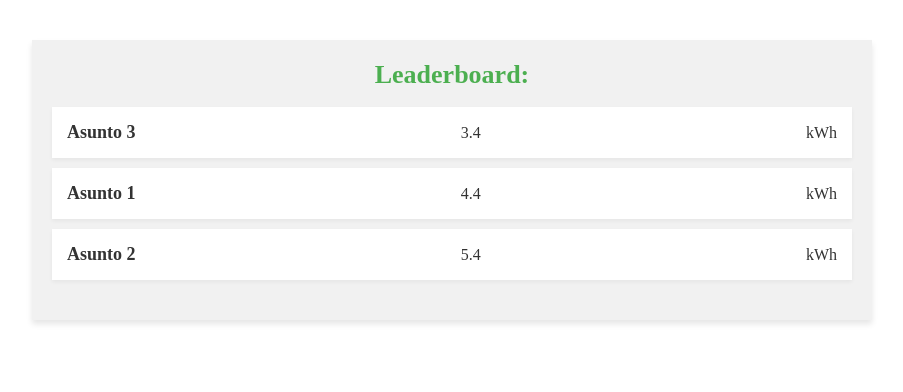
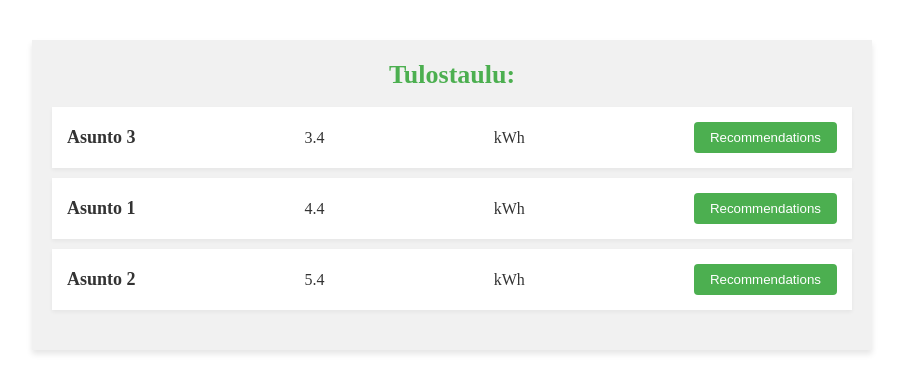
Before and after one commit to SipuliCodes/sustainable_building, a React (Vite) app: page / in a window 1280 px wide. Shown: the top 392 px of the page, without its empty margins (188-1091 px from the left). Built offline with nearby package versions, Linux system fonts and the light colour scheme; no server answers.

Commit message:
CSS and recommendations button update

```diff
--- a/src/components/Leaderboard/Leaderboard.css
+++ b/src/components/Leaderboard/Leaderboard.css
@@ -72,3 +72,17 @@ h1 {
     font-size: 14px;
   }
 }
+
+.recommendations-button {
+  padding: 8px 16px;
+  background-color: var(--primary-color);
+  color: var(--light-text);
+  border: none;
+  border-radius: 4px;
+  cursor: pointer;
+  transition: background-color 0.3s ease;
+}
+
+.recommendations-button:hover {
+  background-color: var(--secondary-color);
+}
--- a/src/components/Leaderboard/LeaderboardPlace/index.jsx
+++ b/src/components/Leaderboard/LeaderboardPlace/index.jsx
@@ -1,4 +1,4 @@
-import React from 'react';
+import React from "react";
 
 const LeaderboardPlace = ({ building }) => {
   return (
@@ -6,6 +6,12 @@ const LeaderboardPlace = ({ building }) => {
       <span className="place-name">{building.name}</span>
       <span className="place-consumption">{building.consumption} </span>
       <span className="place-unit">{building.unit}</span>
+      <button
+        className="recommendations-button"
+        onClick={() => (window.location.href = "/recommendations")}
+      >
+        Recommendations
+      </button>
     </div>
   );
 };
--- a/src/components/Leaderboard/index.jsx
+++ b/src/components/Leaderboard/index.jsx
@@ -47,7 +47,7 @@ const Leaderboard = () => {
 
   return (
     <div className="grid-container">
-      <h1>Leaderboard: </h1>
+      <h1>Tulostaulu: </h1>
       {buildings.sort(sortByConsumption).map(building => {
         return (<LeaderboardPlace key={building.name} building={building} />)
       }
```
Also changed, not shown: src/components/Leaderboard/Recommendations.jsx (added, +18 -0 lines). Lines whose indentation alone changed are shown as unchanged.
